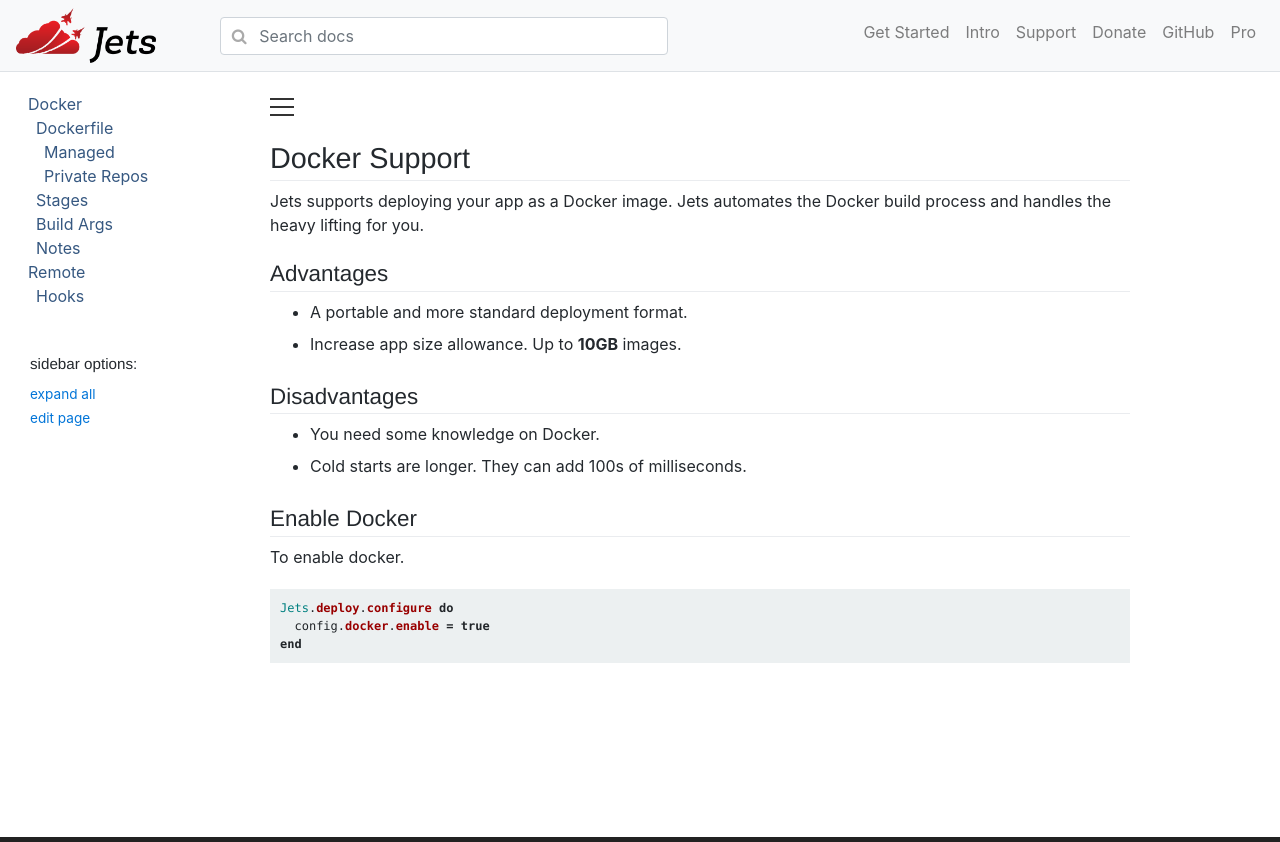
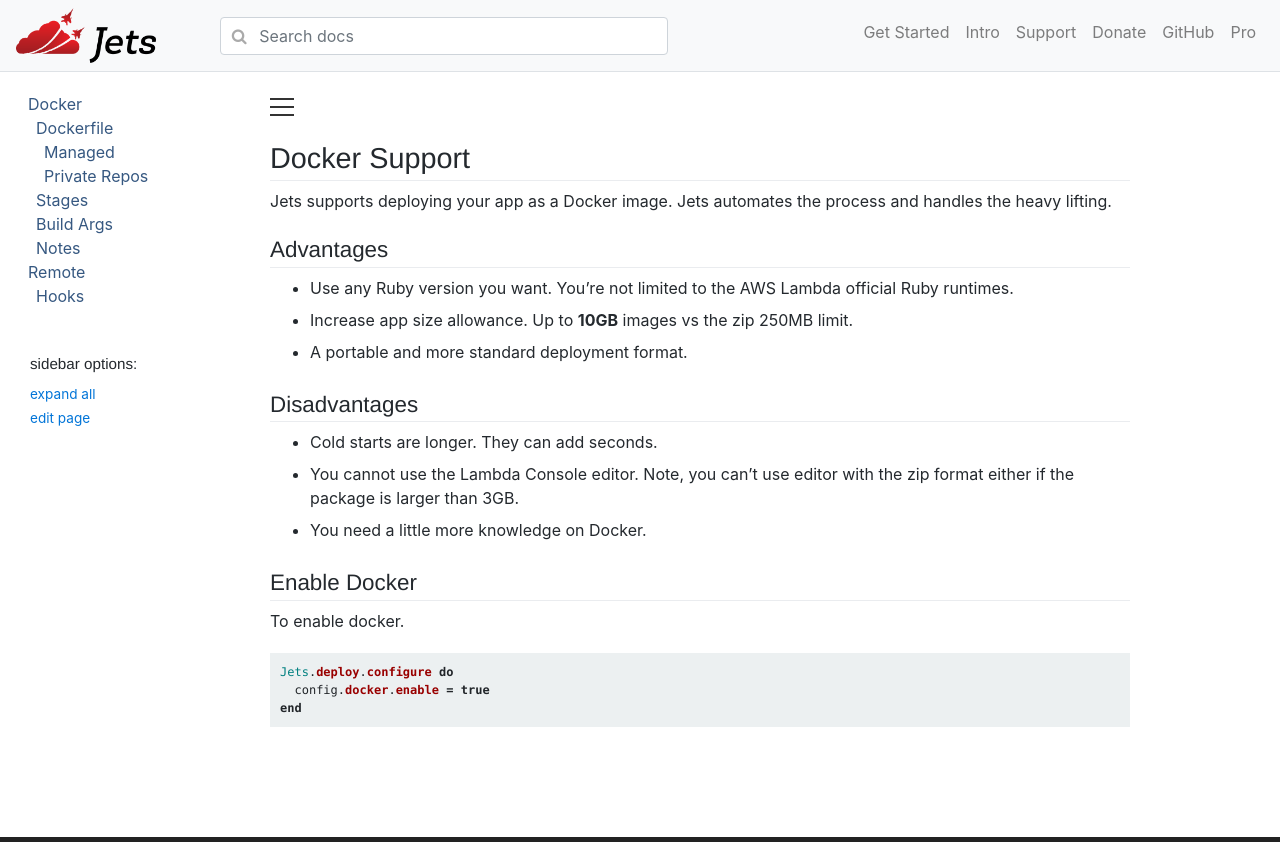
Before and after one commit to rubyonjets/jets-docs, a Jekyll site: the page built from _docs/docker.md, in a window 1280 px wide. Shown: the top 842 px of the page. Built offline with Jekyll 4.4.1, drawn with Linux system fonts in a browser that asks for light colours; a script that is not in the unit is left out; grey boxes are pictures that could not be loaded.

```diff
--- a/_docs/docker.md
+++ b/_docs/docker.md
@@ -6,17 +6,19 @@ subcategory: docker
 order: 7
 ---
 
-Jets supports deploying your app as a Docker image. Jets automates the Docker build process and handles the heavy lifting for you.
+Jets supports deploying your app as a Docker image. Jets automates the process and handles the heavy lifting.
 
 ## Advantages
 
+* Use any Ruby version you want. You're not limited to the AWS Lambda official Ruby runtimes.
+* Increase app size allowance. Up to **10GB** images vs the zip 250MB limit.
 * A portable and more standard deployment format.
-* Increase app size allowance. Up to **10GB** images.
 
 ## Disadvantages
 
-* You need some knowledge on Docker.
-* Cold starts are longer. They can add 100s of milliseconds.
+* Cold starts are longer. They can add seconds.
+* You cannot use the Lambda Console editor. Note, you can't use editor with the zip format either if the package is larger than 3GB.
+* You need a little more knowledge on Docker.
 
 ## Enable Docker
 
```
Also changed, not shown: _docs/assets/s3-domains.md (added, +10 -0 lines), _docs/docker/dockerfile/managed.md (+3 -3 lines), _includes/config/reference/docker.md (+9 -4 lines).
